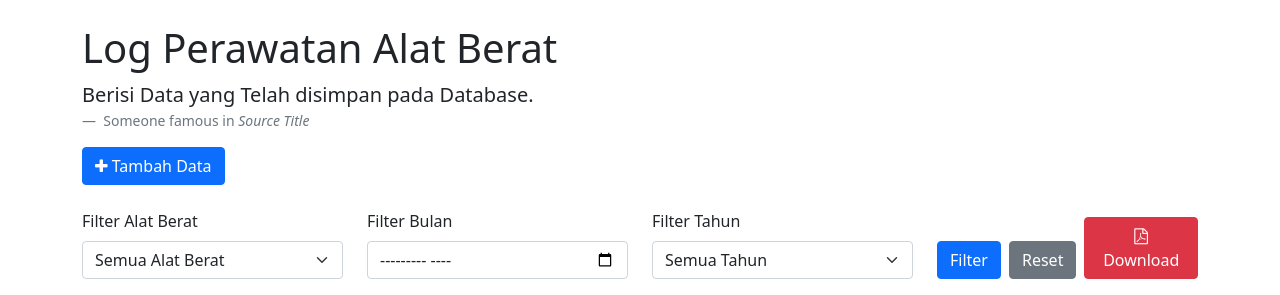
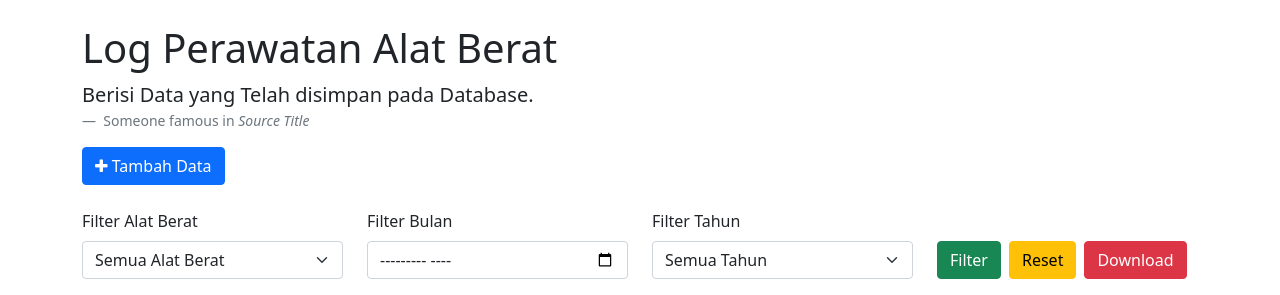
Before and after one commit to fathur1313/crud-log-maintenance-construction-equipment, a PHP site: page / in a window 1280 px wide. Shown: the part 56-351 px from the top of the page. Run offline with PHP 8.4, Linux system fonts and the light colour scheme; data that the repository does not hold is empty.

Commit message:
Menambahkan beberapa fitur dan beberapa perubahan     - fitur untuk memberi nama file yang diunduh sesuai yang di filter     - mengubah dan merapikan tombol filter, reset, dan download

```diff
--- a/index.php
+++ b/index.php
@@ -130,13 +130,11 @@
 				</div>
 
 				<!-- Tombol Filter, Reset, dan Download -->
-	            <div class="col-md-3 d-flex align-items-end">
-	                <button type="submit" class="btn btn-primary me-2">Filter</button>
-	                <a href="index.php" class="btn btn-secondary me-2">Reset</a>
+	            <div class="col-md-3 d-flex align-items-end mt-3">
+	                <button type="submit" class="btn btn-success me-2">Filter</button>
+	                <a href="index.php" class="btn btn-warning me-2">Reset</a>
 					<a href="print.php?filter_bulan=<?php echo isset($_GET['filter_bulan']) ? $_GET['filter_bulan'] : ''; ?>&filter_alat_berat=<?php echo isset($_GET['filter_alat_berat']) ? $_GET['filter_alat_berat'] : ''; ?>"
-					class="btn btn-danger" target="_blank">
-						<i class="fa fa-file-pdf-o"></i> Download
-					</a>
+					class="btn btn-danger" target="_blank">Download</a>
 	            </div>
 
 	        </div>
```
Also changed, not shown: print.php (+21 -1 lines).
